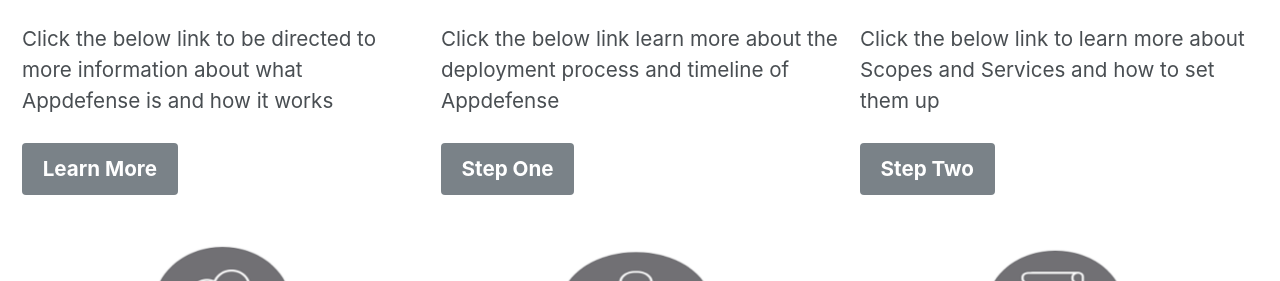
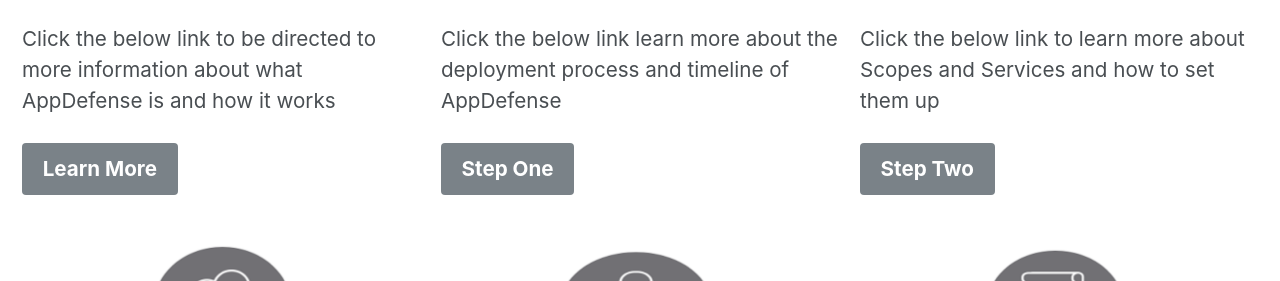
Before and after one commit to vmware-csa-team/AppDefense-Quick-Start-Guide, a Jekyll site: the page built from index.html, in a window 1280 px wide. Shown: the part 768-1049 px from the top of the page. Built offline with Jekyll 4.4.1, drawn with Linux system fonts in a browser that asks for light colours; nearby versions of some CDN libraries; the list of posts is cut into pages by our own code.

```diff
--- a/index.html
+++ b/index.html
@@ -11,14 +11,14 @@ feature_row:
   - image_path: /assets/images/appd1.png
     alt: "What is Appdefense?"
     title: "What is AppDefense?"
-    excerpt: 'Click the below link to be directed to more information about what Appdefense is and how it works'
+    excerpt: 'Click the below link to be directed to more information about what AppDefense is and how it works'
     url: "https://vmware-csa-team.github.io/vmware-csa-team/workshop-manual-partner/"
     btn_label: "Learn More"
     btn_class: "btn--primary"
   - image_path: /assets/images/deployment.png
     alt: "Deploy"
     title: "Deploying AppDefense"
-    excerpt: 'Click the below link learn more about the deployment process and timeline of Appdefense'
+    excerpt: 'Click the below link learn more about the deployment process and timeline of AppDefense'
     url: "https://vmware-csa-team.github.io/vmware-csa-team/workshop-manual-es/"
     btn_label: "Step One "
     btn_class: "btn--primary"
```
